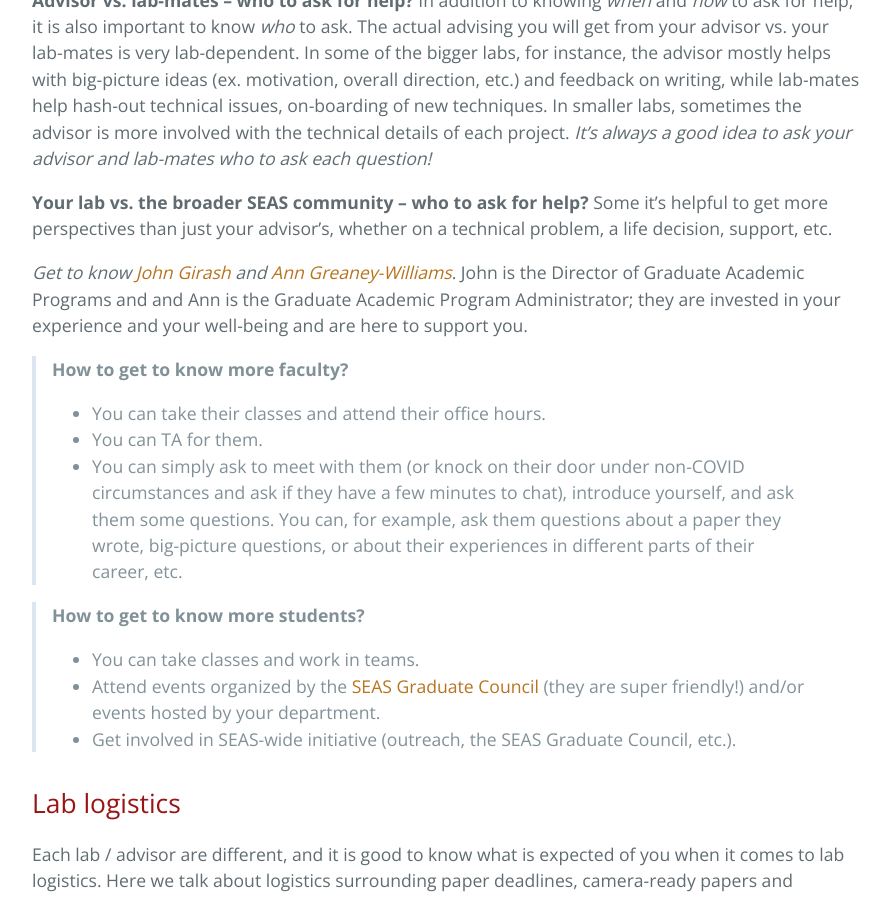
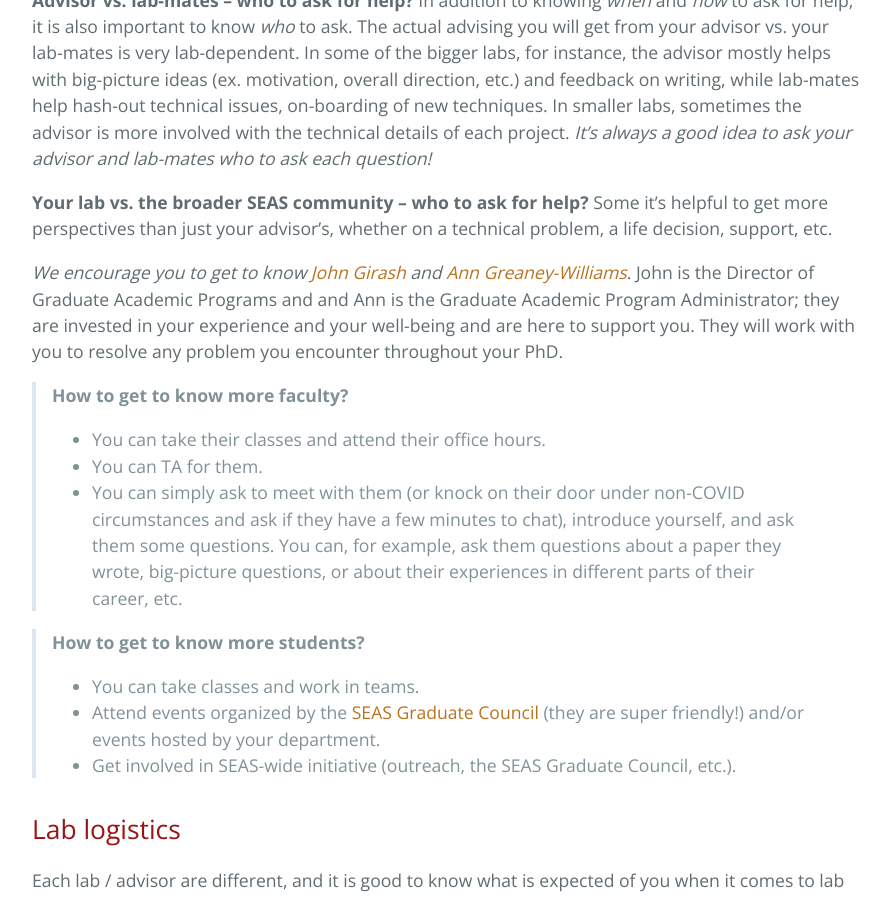
Before and after one commit to yanivyacoby/a-guide-to-your-phd, a Jekyll site: the page built from guide.md, in a window 1280 px wide and 900 px high, scrolled down 7772 px. Shown: the whole window, without its empty margins (192-1082 px from the left). Built offline with Jekyll 4.4.1, drawn with Linux system fonts in a browser that asks for light colours.

Commit message:
Update guide.md

```diff
--- a/guide.md
+++ b/guide.md
@@ -269,12 +269,13 @@ _It's always a good idea to ask your advisor and lab-mates who to ask each quest
 Some it's helpful to get more perspectives than just your advisor's,
 whether on a technical problem, a life decision, support, etc.
 
-_Get to know [John Girash](https://scholar.harvard.edu/girash/home)
+_We encourage you to get to know [John Girash](https://scholar.harvard.edu/girash/home)
 and [Ann Greaney-Williams](https://www.seas.harvard.edu/about-us/directory?search=%22Ann%20Greaney-Williams%22)_.
 John is the Director of Graduate Academic Programs and
 and Ann is the Graduate Academic Program Administrator;
 they are invested in your experience and your well-being
 and are here to support you.
+They will work with you to resolve any problem you encounter throughout your PhD.
 
 > **How to get to know more faculty?**
 * You can take their classes and attend their office hours.
```
